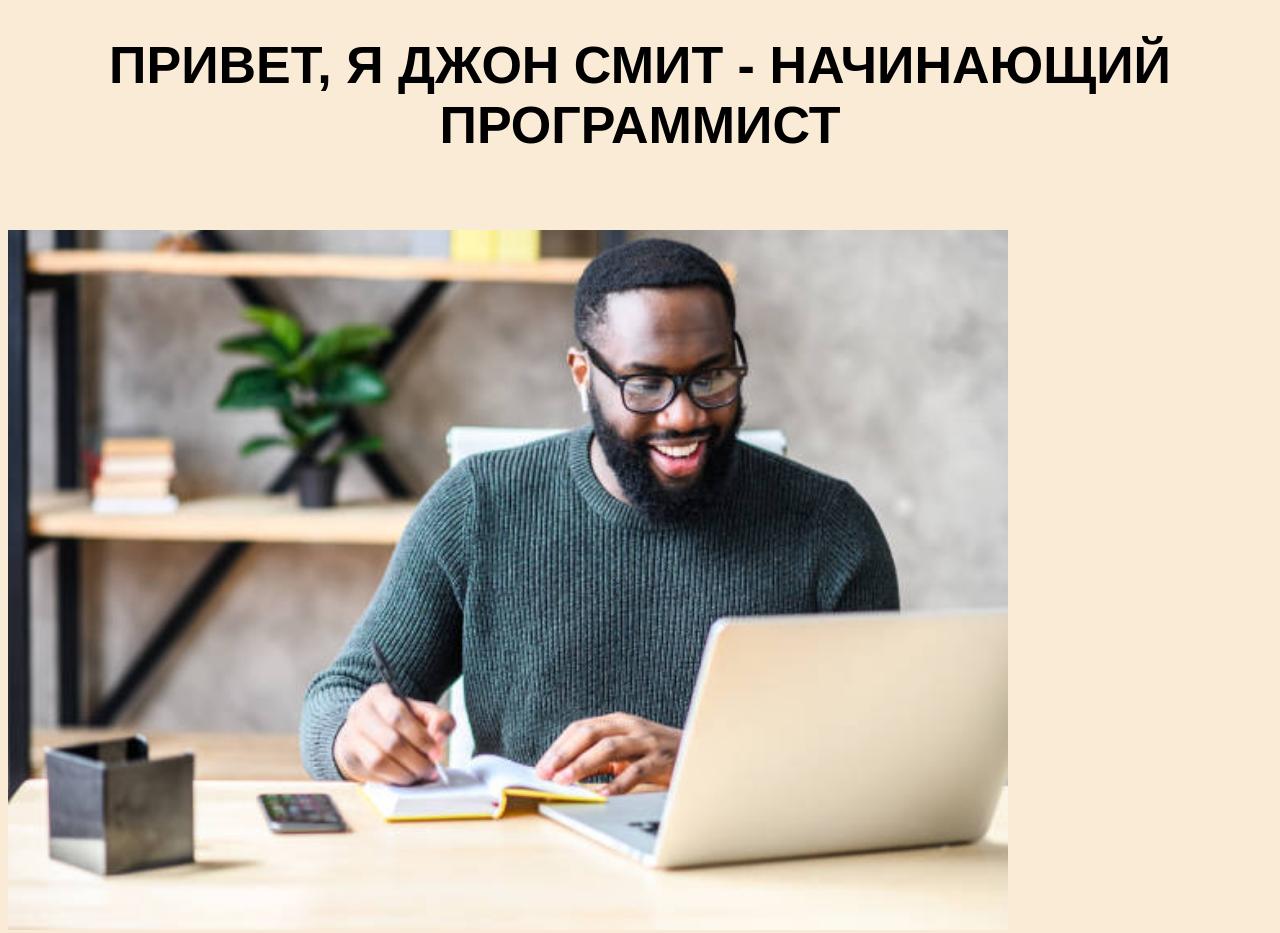
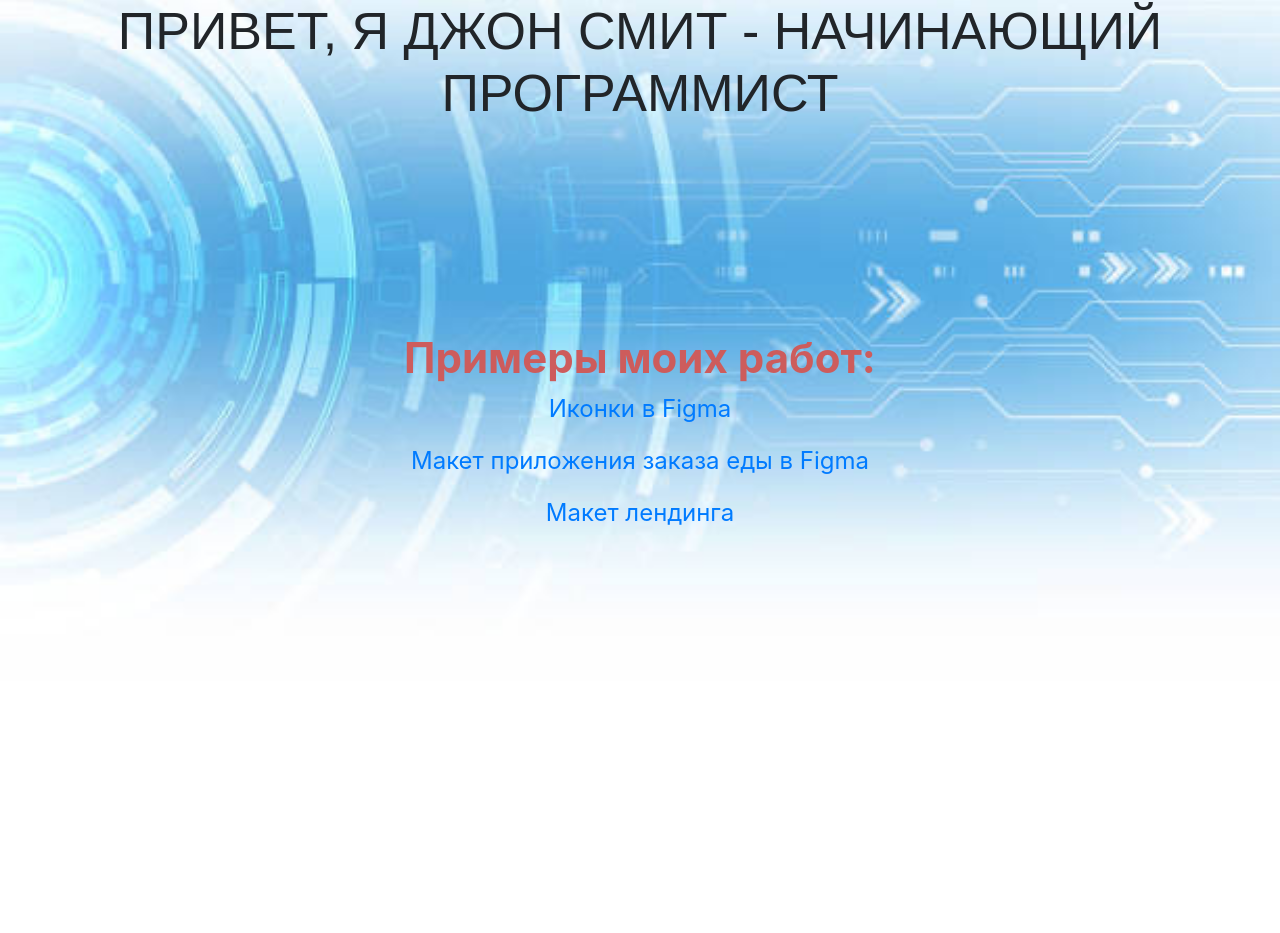
Before and after one commit to nenormund/nenormund.github.io, a plain HTML site: page index.html in a window 1280 px wide. Shown: the top 933 px of the page. After the commit the page ends 800 px from the top, so only its background shows below. Drawn offline with nearby package versions, Linux system fonts and the light colour scheme.

Commit message:
adaptive

```diff
--- a/index.html
+++ b/index.html
@@ -5,23 +5,39 @@
     <meta http-equiv="X-UA-Compatible" content="IE=edge">
     <meta name="viewport" content="width=device-width, initial-scale=1.0">
     <title>Portfolio</title>
+
+    <link rel="stylesheet" href="https://cdn.jsdelivr.net/npm/bootstrap@4.6.2/dist/css/bootstrap.min.css"
+    integrity="sha384-xOolHFLEh07PJGoPkLv1IbcEPTNtaed2xpHsD9ESMhqIYd0nLMwNLD69Npy4HI+N" crossorigin="anonymous">
     <link rel="stylesheet" href="styles.css">
 </head>
 <body>
-    <div class="wrapper">
-        <h1 class="header">ПРИВЕТ, Я ДЖОН СМИТ - НАЧИНАЮЩИЙ ПРОГРАММИСТ</h1>
+    <div class="container-fluid">
 
-            <div class="about">
+        	<div class="row">
+                <div class="col-12"><h1 class="header">ПРИВЕТ, Я ДЖОН СМИТ - НАЧИНАЮЩИЙ ПРОГРАММИСТ</h1></div>
 
-                <img src="man.jpg" alt="John Smith">
+
             </div>
+            <div class="row">
+                    <!-- <img src="man.jpg" alt="John Smith"> -->
+
+
+
+
+
                     <div class="examples">
                      <h2>Примеры моих работ:</h2>
                         <p><a href="https://www.figma.com/file/jtqdjQEFP5HPacGKEzdS3o/Untitled?node-id=0%3A1&t=gdn15RMj3TkgrDIQ-1" target="_blank">Иконки в Figma</a> </p>
                         <p><a href="https://www.figma.com/file/Q5HR9PBMfRW93KkAr4ANxS/Untitled?node-id=0%3A1&t=SuIGud2jBuDmW2kh-1" target="_blank">Макет приложения заказа еды в Figma</a> </p>
                       <p><a href="https://nenormund.github.io/" target="_blank">Макет лендинга</a> </p>
                     </div>
+                </div>
+
+
 
     </div>
+    <script src="https://cdn.jsdelivr.net/npm/jquery@3.5.1/dist/jquery.slim.min.js" integrity="sha384-DfXdz2htPH0lsSSs5nCTpuj/zy4C+OGpamoFVy38MVBnE+IbbVYUew+OrCXaRkfj" crossorigin="anonymous"></script>
+    <script src="https://cdn.jsdelivr.net/npm/bootstrap@4.6.2/dist/js/bootstrap.bundle.min.js" integrity="sha384-Fy6S3B9q64WdZWQUiU+q4/2Lc9npb8tCaSX9FK7E8HnRr0Jz8D6OP9dO5Vg3Q9ct" crossorigin="anonymous"></script>
+
 </body>
 </html>
--- a/styles.css
+++ b/styles.css
@@ -1,15 +1,18 @@
 body{
 background-color: antiquewhite;
+
 }
 .header{
     text-align: center;
     font-size: 52px;
     font-family: Arial, Helvetica, sans-serif;
+
 }
 .examples{
     float: right;
-    width: 800px;
+    width: 100%;
     margin-top: 200px;
+    text-align: center;
 }
 .about{
     width: 500px;
@@ -20,11 +23,24 @@ img{
     width: 1000px;
     height: 700px;
     margin-top: 40px;
+    margin-left: auto;
+    margin-right: auto;
 }
 .examples p{
     font-size: 24px;
+    color: white;
 }
 .examples h2{
     font-size: 42px;
     font-weight: bold;
+    color: indianred;
 }
+body{
+    background: url('bg.jpg') center center;
+    height: 100%;
+
+    /* Center and scale the image nicely */
+    background-position: center;
+    background-repeat: no-repeat;
+    background-size: cover;
+}
```
Also changed, not shown: bg.jpg (added). Lines whose indentation alone changed are shown as unchanged.
